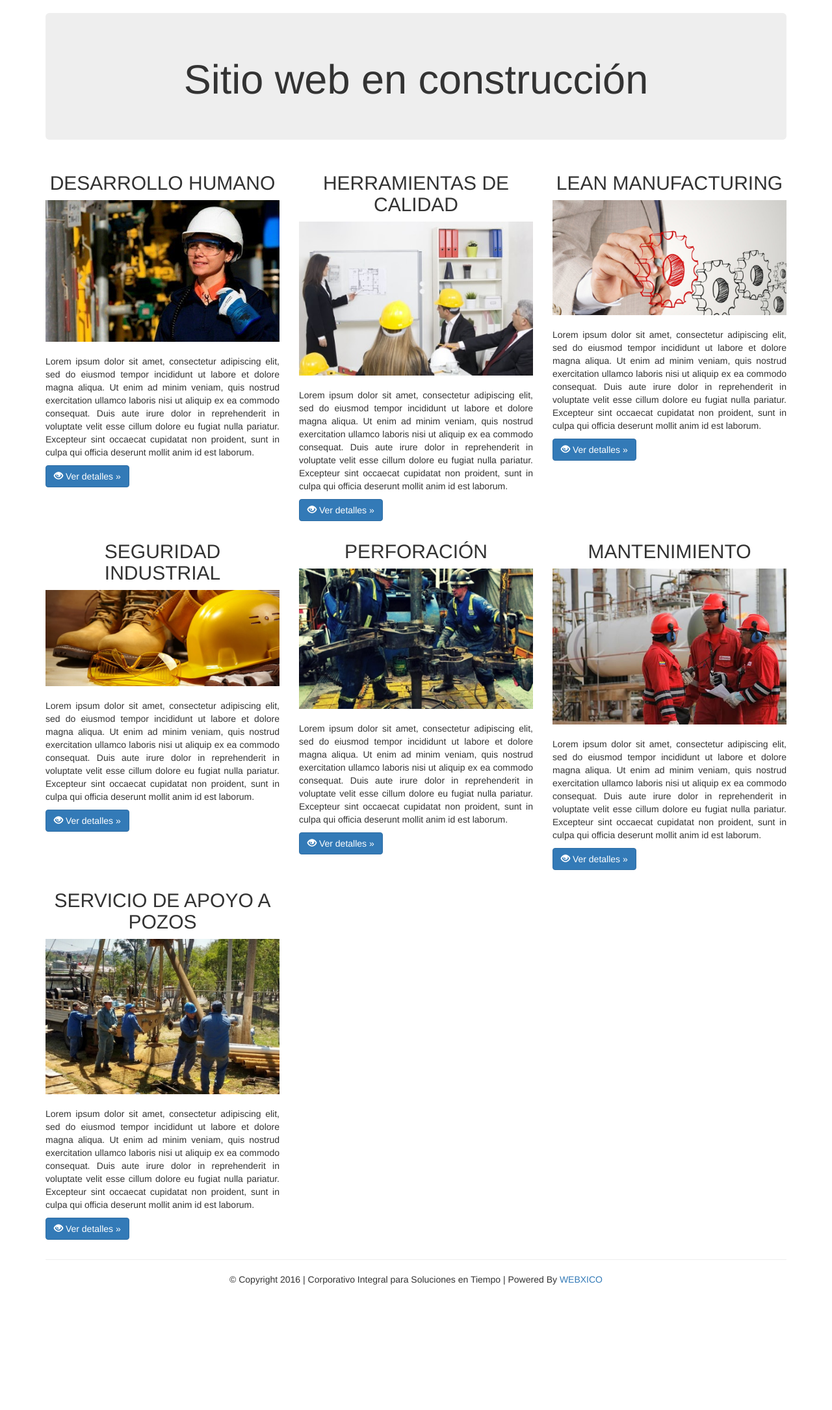
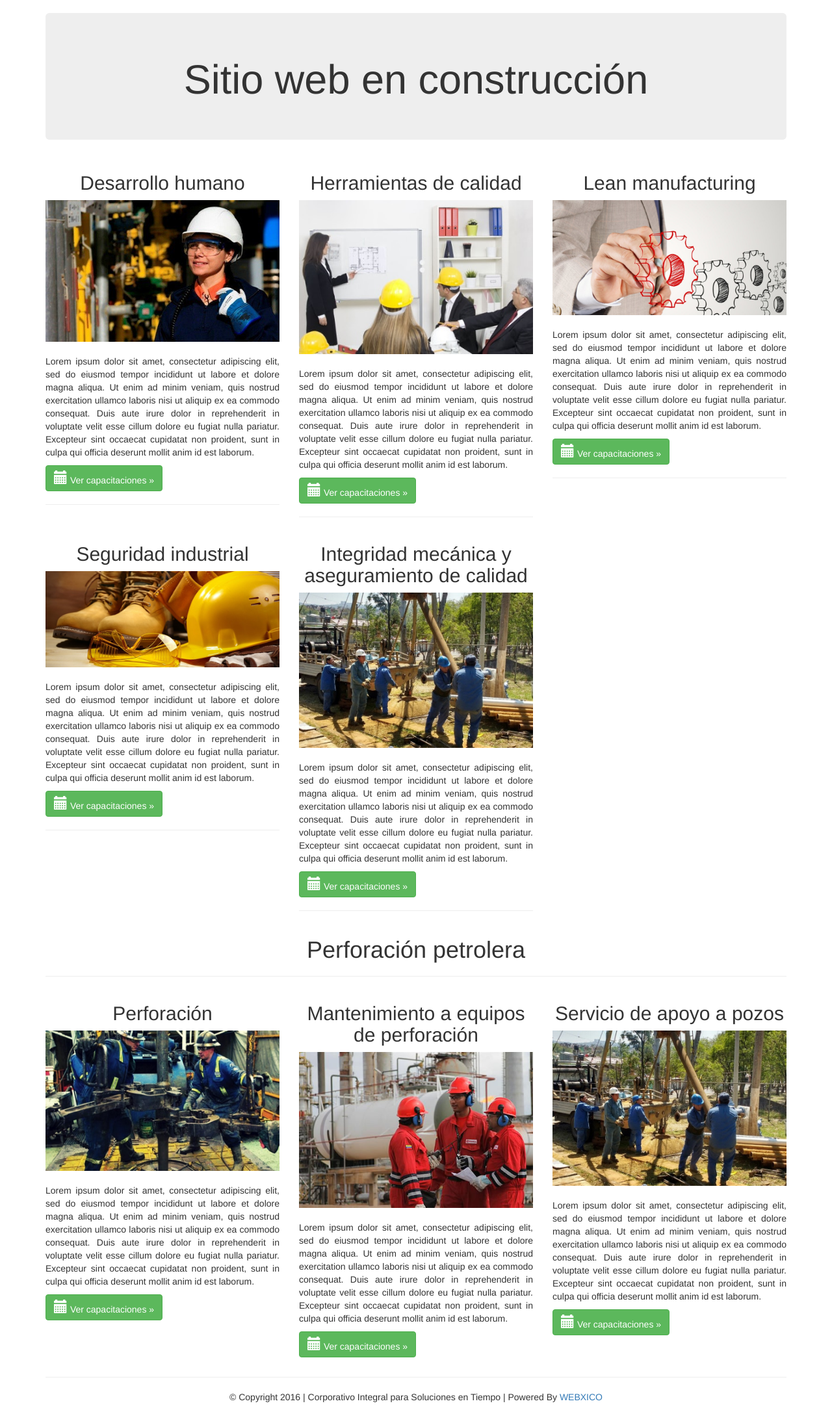
Before and after one commit to WEBXICO-MX/CIPSET, a PHP site: page / in a window 1280 px wide. Shown: the part 52-2222 px from the top of the page at 65% size. Before the commit the page ends 2029 px from the top, so only its background shows below. Run offline with PHP 8.4, Linux system fonts and the light colour scheme; some libraries are stand-ins or nearby versions.

Commit message:
Se agrega la categoria "INTEGRIDAD MECANICA Y ASEGURAMIENTO DE CALIDAD "

```diff
--- a/herramientas_calidad.php
+++ b/herramientas_calidad.php
@@ -41,12 +41,12 @@
         <div class="container">
             <div class="row">
                 <div class="col-md-12">
-                    <h1>HERRAMIENTAS DE CALIDAD</h1><br/>
+                    <h1>Herramientas de calidad</h1><br/>
                 </div>
                 <div class="col-md-12">
                     <div class="row">
                         <div class="col-md-6">
-                            <img src="img/herramientas_calidad.jpg" alt="HERRAMIENTAS DE CALIDAD" class="img-responsive" style="margin: 0 auto;"/><br/>
+                            <img src="img/herramientas_calidad.jpg" alt="Herramientas de calidad" class="img-responsive" style="margin: 0 auto;"/><br/>
                             <p>"Sed ut perspiciatis unde omnis iste natus error sit voluptatem accusantium doloremque laudantium, totam rem aperiam, eaque ipsa quae ab illo inventore veritatis et quasi architecto beatae vitae dicta sunt explicabo. Nemo enim ipsam voluptatem quia voluptas sit aspernatur aut odit aut fugit, sed quia consequuntur magni dolores eos qui ratione voluptatem sequi nesciunt. Neque porro quisquam est, qui dolorem ipsum quia dolor sit amet, consectetur, adipisci velit, sed quia non numquam eius modi tempora incidunt ut labore et dolore magnam aliquam quaerat voluptatem. Ut enim ad minima veniam, quis nostrum exercitationem ullam corporis suscipit laboriosam, nisi ut aliquid ex ea commodi consequatur? Quis autem vel eum iure reprehenderit qui in ea voluptate velit esse quam nihil molestiae consequatur, vel illum qui dolorem eum fugiat quo voluptas nulla pariatur?"</p>
                         </div>
                         <div class="col-md-6">
--- a/index.php
+++ b/index.php
@@ -42,7 +42,7 @@
             <div class="row row-offcanvas row-offcanvas-right">
                 <div class="col-xs-12 col-sm-12">
                     <p class="pull-right visible-xs">
-                        <button type="button" class="btn btn-primary btn-xs" data-toggle="offcanvas">Toggle nav</button>
+                        <button type="button" class="btn btn-success btn-xs" data-toggle="offcanvas">Toggle nav</button>
                     </p>
                     <div class="jumbotron">
                         <h1>Sitio web en construcción</h1>
@@ -51,52 +51,68 @@
                         <div class="col-md-12">
                             <div class="row">
                                 <div class="col-sm-6 col-md-4">
-                                    <h2>DESARROLLO HUMANO</h2>
+                                    <h2>Desarrollo humano</h2>
                                     <img src="img/desarrollo_humano.jpg" alt="Desarrollo humano" class="img-responsive"/><br/>
                                     <p>Lorem ipsum dolor sit amet, consectetur adipiscing elit, sed do eiusmod tempor incididunt ut labore et dolore magna aliqua. Ut enim ad minim veniam, quis nostrud exercitation ullamco laboris nisi ut aliquip ex ea commodo consequat. Duis aute irure dolor in reprehenderit in voluptate velit esse cillum dolore eu fugiat nulla pariatur. Excepteur sint occaecat cupidatat non proident, sunt in culpa qui officia deserunt mollit anim id est laborum.</p>
-                                    <p><a class="btn btn-primary" href="desarrollo_humano.php" role="button"><span class="glyphicon glyphicon-eye-open"></span> Ver detalles &raquo;</a></p>
+                                    <p><a class="btn btn-success" href="desarrollo_humano.php" role="button"><span class="glyphicon glyphicon-calendar" style="font-size: 1.5em"></span> Ver capacitaciones &raquo;</a></p>
+                                    <hr>
                                 </div>
                                 <div class="col-sm-6 col-md-4">
-                                    <h2>HERRAMIENTAS DE CALIDAD</h2>
+                                    <h2>Herramientas de calidad</h2>
                                     <img src="img/herramientas_calidad.jpg" alt="Herramientas de calidad" class="img-responsive"/><br/>
                                     <p>Lorem ipsum dolor sit amet, consectetur adipiscing elit, sed do eiusmod tempor incididunt ut labore et dolore magna aliqua. Ut enim ad minim veniam, quis nostrud exercitation ullamco laboris nisi ut aliquip ex ea commodo consequat. Duis aute irure dolor in reprehenderit in voluptate velit esse cillum dolore eu fugiat nulla pariatur. Excepteur sint occaecat cupidatat non proident, sunt in culpa qui officia deserunt mollit anim id est laborum.</p>
-                                    <p><a class="btn btn-primary" href="herramientas_calidad.php" role="button"><span class="glyphicon glyphicon-eye-open"></span> Ver detalles &raquo;</a></p>
+                                    <p><a class="btn btn-success" href="herramientas_calidad.php" role="button"><span class="glyphicon glyphicon-calendar" style="font-size: 1.5em" ></span> Ver capacitaciones &raquo;</a></p>
+                                    <hr>
                                 </div>
                                 <div class="clearfix visible-sm-block"></div>
                                 <div class="col-sm-6 col-md-4">
-                                    <h2>LEAN MANUFACTURING</h2>
-                                    <img src="img/lean_manufacturing.jpg" alt="LEAN MANUFACTURING" class="img-responsive"/><br/>
+                                    <h2>Lean manufacturing</h2>
+                                    <img src="img/lean_manufacturing.jpg" alt="Lean manufacturing" class="img-responsive"/><br/>
                                     <p>Lorem ipsum dolor sit amet, consectetur adipiscing elit, sed do eiusmod tempor incididunt ut labore et dolore magna aliqua. Ut enim ad minim veniam, quis nostrud exercitation ullamco laboris nisi ut aliquip ex ea commodo consequat. Duis aute irure dolor in reprehenderit in voluptate velit esse cillum dolore eu fugiat nulla pariatur. Excepteur sint occaecat cupidatat non proident, sunt in culpa qui officia deserunt mollit anim id est laborum.</p>
-                                    <p><a class="btn btn-primary" href="lean_manufacturing.php" role="button"><span class="glyphicon glyphicon-eye-open"></span> Ver detalles &raquo;</a></p>
+                                    <p><a class="btn btn-success" href="lean_manufacturing.php" role="button"><span class="glyphicon glyphicon-calendar" style="font-size: 1.5em"></span> Ver capacitaciones &raquo;</a></p>
+                                    <hr>
                                 </div>
                                 <div class="clearfix visible-md-block visible-lg-block"></div>
                                 <div class="col-sm-6 col-md-4">
-                                    <h2>SEGURIDAD INDUSTRIAL</h2>
-                                    <img src="img/seguridad_industrial.jpg" alt="SEGURIDAD INDUSTRIAL" class="img-responsive"/><br/>
+                                    <h2>Seguridad industrial</h2>
+                                    <img src="img/seguridad_industrial.jpg" alt="Seguridad industrial" class="img-responsive"/><br/>
                                     <p>Lorem ipsum dolor sit amet, consectetur adipiscing elit, sed do eiusmod tempor incididunt ut labore et dolore magna aliqua. Ut enim ad minim veniam, quis nostrud exercitation ullamco laboris nisi ut aliquip ex ea commodo consequat. Duis aute irure dolor in reprehenderit in voluptate velit esse cillum dolore eu fugiat nulla pariatur. Excepteur sint occaecat cupidatat non proident, sunt in culpa qui officia deserunt mollit anim id est laborum.</p>
-                                    <p><a class="btn btn-primary" href="seguridad_industrial.php" role="button"><span class="glyphicon glyphicon-eye-open"></span> Ver detalles &raquo;</a></p>
+                                    <p><a class="btn btn-success" href="seguridad_industrial.php" role="button"><span class="glyphicon glyphicon-calendar" style="font-size: 1.5em"></span> Ver capacitaciones &raquo;</a></p>
+                                    <hr>
                                 </div>
                                 <div class="clearfix visible-sm-block"></div>
                                 <div class="col-sm-6 col-md-4">
-                                    <h2>PERFORACIÓN</h2>
+                                    <h2>Integridad mecánica y aseguramiento de calidad</h2>
+                                    <img src="img/servicios_apoyo_pozos.jpg" alt="Servicio de apoyo a pozos" class="img-responsive"/><br/>
+                                    <p>Lorem ipsum dolor sit amet, consectetur adipiscing elit, sed do eiusmod tempor incididunt ut labore et dolore magna aliqua. Ut enim ad minim veniam, quis nostrud exercitation ullamco laboris nisi ut aliquip ex ea commodo consequat. Duis aute irure dolor in reprehenderit in voluptate velit esse cillum dolore eu fugiat nulla pariatur. Excepteur sint occaecat cupidatat non proident, sunt in culpa qui officia deserunt mollit anim id est laborum.</p>
+                                    <p><a class="btn btn-success" href="integridad_mecanica.php" role="button"><span class="glyphicon glyphicon-calendar" style="font-size: 1.5em"></span> Ver capacitaciones &raquo;</a></p>
+                                    <hr>
+                                </div>
+                            </div>
+                            <div class="row">
+                                <div class="col-md-12">
+                                    <h1>Perforación petrolera</h1><hr>
+                                </div>
+                                <div class="col-sm-6 col-md-4">
+                                    <h2>Perforación</h2>
                                     <img src="img/perforacion.jpg" alt="PERFORACION" class="img-responsive"/><br/>
                                     <p>Lorem ipsum dolor sit amet, consectetur adipiscing elit, sed do eiusmod tempor incididunt ut labore et dolore magna aliqua. Ut enim ad minim veniam, quis nostrud exercitation ullamco laboris nisi ut aliquip ex ea commodo consequat. Duis aute irure dolor in reprehenderit in voluptate velit esse cillum dolore eu fugiat nulla pariatur. Excepteur sint occaecat cupidatat non proident, sunt in culpa qui officia deserunt mollit anim id est laborum.</p>
-                                    <p><a class="btn btn-primary" href="perforacion.php" role="button"><span class="glyphicon glyphicon-eye-open"></span> Ver detalles &raquo;</a></p>
+                                    <p><a class="btn btn-success" href="perforacion.php" role="button"><span class="glyphicon glyphicon-calendar" style="font-size: 1.5em"></span> Ver capacitaciones &raquo;</a></p>
                                 </div>
                                 <div class="col-sm-6 col-md-4">
-                                    <h2>MANTENIMIENTO</h2>
-                                    <img src="img/mantenimiento.jpg" alt="MANTENIMIENTO" class="img-responsive"/><br/>
+                                    <h2> Mantenimiento a equipos de perforación</h2>
+                                    <img src="img/mantenimiento.jpg" alt=" Mantenimiento a equipos de perforación" class="img-responsive"/><br/>
                                     <p>Lorem ipsum dolor sit amet, consectetur adipiscing elit, sed do eiusmod tempor incididunt ut labore et dolore magna aliqua. Ut enim ad minim veniam, quis nostrud exercitation ullamco laboris nisi ut aliquip ex ea commodo consequat. Duis aute irure dolor in reprehenderit in voluptate velit esse cillum dolore eu fugiat nulla pariatur. Excepteur sint occaecat cupidatat non proident, sunt in culpa qui officia deserunt mollit anim id est laborum.</p>
-                                    <p><a class="btn btn-primary" href="mantenimiento.php" role="button"><span class="glyphicon glyphicon-eye-open"></span> Ver detalles &raquo;</a></p>
+                                    <p><a class="btn btn-success" href="mantenimiento.php" role="button"><span class="glyphicon glyphicon-calendar" style="font-size: 1.5em"></span> Ver capacitaciones &raquo;</a></p>
                                 </div>
                                 <div class="clearfix visible-sm-block"></div>
+                                <div class="col-sm-6 col-md-4">
+                                    <h2>Servicio de apoyo a pozos</h2>
+                                    <img src="img/servicios_apoyo_pozos.jpg" alt="Servicio de apoyo a pozos" class="img-responsive"/><br/>
+                                    <p>Lorem ipsum dolor sit amet, consectetur adipiscing elit, sed do eiusmod tempor incididunt ut labore et dolore magna aliqua. Ut enim ad minim veniam, quis nostrud exercitation ullamco laboris nisi ut aliquip ex ea commodo consequat. Duis aute irure dolor in reprehenderit in voluptate velit esse cillum dolore eu fugiat nulla pariatur. Excepteur sint occaecat cupidatat non proident, sunt in culpa qui officia deserunt mollit anim id est laborum.</p>
+                                    <p><a class="btn btn-success" href="servicio_apoyo_pozos.php" role="button"><span class="glyphicon glyphicon-calendar" style="font-size: 1.5em"></span> Ver capacitaciones &raquo;</a></p>
+                                </div>
                                 <div class="clearfix visible-md-block visible-lg-block"></div>
-                                <div class="col-sm-6 col-md-4">
-                                    <h2>SERVICIO DE APOYO A POZOS</h2>
-                                    <img src="img/servicios_apoyo_pozos.jpg" alt="SERVICIO DE APOYO A POZOS" class="img-responsive"/><br/>
-                                    <p>Lorem ipsum dolor sit amet, consectetur adipiscing elit, sed do eiusmod tempor incididunt ut labore et dolore magna aliqua. Ut enim ad minim veniam, quis nostrud exercitation ullamco laboris nisi ut aliquip ex ea commodo consequat. Duis aute irure dolor in reprehenderit in voluptate velit esse cillum dolore eu fugiat nulla pariatur. Excepteur sint occaecat cupidatat non proident, sunt in culpa qui officia deserunt mollit anim id est laborum.</p>
-                                    <p><a class="btn btn-primary" href="servicio_apoyo_pozos.php" role="button"><span class="glyphicon glyphicon-eye-open"></span> Ver detalles &raquo;</a></p>
-                                </div>
                             </div>
                         </div>
                     </div>
--- a/lean_manufacturing.php
+++ b/lean_manufacturing.php
@@ -1,7 +1,7 @@
 <!DOCTYPE html>
 <html lang="es">
     <head>
-        <title>CIPSET &#124; LEAN MANUFACTURING</title>
+        <title>CIPSET &#124; Lean manufacturing</title>
         <meta charset="UTF-8">
         <meta name="viewport" content="width=device-width, initial-scale=1.0">
         <link href="bower_components/bootstrap/dist/css/bootstrap.min.css" rel="stylesheet"/>
@@ -41,12 +41,12 @@
         <div class="container">
             <div class="row">
                 <div class="col-md-12">
-                    <h1>LEAN MANUFACTURING</h1><br/>
+                    <h1>Lean manufacturing</h1><br/>
                 </div>
                 <div class="col-md-12">
                     <div class="row">
                         <div class="col-md-6">
-                            <img src="img/lean_manufacturing.jpg" alt="LEAN MANUFACTURING" class="img-responsive" style="margin: 0 auto;"/><br/>
+                            <img src="img/lean_manufacturing.jpg" alt="Lean manufacturing" class="img-responsive" style="margin: 0 auto;"/><br/>
                             <p>"Sed ut perspiciatis unde omnis iste natus error sit voluptatem accusantium doloremque laudantium, totam rem aperiam, eaque ipsa quae ab illo inventore veritatis et quasi architecto beatae vitae dicta sunt explicabo. Nemo enim ipsam voluptatem quia voluptas sit aspernatur aut odit aut fugit, sed quia consequuntur magni dolores eos qui ratione voluptatem sequi nesciunt. Neque porro quisquam est, qui dolorem ipsum quia dolor sit amet, consectetur, adipisci velit, sed quia non numquam eius modi tempora incidunt ut labore et dolore magnam aliquam quaerat voluptatem. Ut enim ad minima veniam, quis nostrum exercitationem ullam corporis suscipit laboriosam, nisi ut aliquid ex ea commodi consequatur? Quis autem vel eum iure reprehenderit qui in ea voluptate velit esse quam nihil molestiae consequatur, vel illum qui dolorem eum fugiat quo voluptas nulla pariatur?"</p>
                         </div>
                         <div class="col-md-6">
--- a/mantenimiento.php
+++ b/mantenimiento.php
@@ -1,7 +1,7 @@
 <!DOCTYPE html>
 <html lang="es">
     <head>
-        <title>CIPSET &#124; MANTENIMIENTO</title>
+        <title>CIPSET &#124;  Mantenimiento a equipos de perforación</title>
         <meta charset="UTF-8">
         <meta name="viewport" content="width=device-width, initial-scale=1.0">
         <link href="bower_components/bootstrap/dist/css/bootstrap.min.css" rel="stylesheet"/>
@@ -41,12 +41,12 @@
         <div class="container">
             <div class="row">
                 <div class="col-md-12">
-                    <h1>MANTENIMIENTO</h1><br/>
+                    <h1> Mantenimiento a equipos de perforación</h1><br/>
                 </div>
                 <div class="col-md-12">
                     <div class="row">
                         <div class="col-md-6">
-                            <img src="img/mantenimiento.jpg" alt="MANTENIMIENTO" class="img-responsive" style="margin: 0 auto;"/><br/>
+                            <img src="img/mantenimiento.jpg" alt=" Mantenimiento a equipos de perforación" class="img-responsive" style="margin: 0 auto;"/><br/>
                             <p>"Sed ut perspiciatis unde omnis iste natus error sit voluptatem accusantium doloremque laudantium, totam rem aperiam, eaque ipsa quae ab illo inventore veritatis et quasi architecto beatae vitae dicta sunt explicabo. Nemo enim ipsam voluptatem quia voluptas sit aspernatur aut odit aut fugit, sed quia consequuntur magni dolores eos qui ratione voluptatem sequi nesciunt. Neque porro quisquam est, qui dolorem ipsum quia dolor sit amet, consectetur, adipisci velit, sed quia non numquam eius modi tempora incidunt ut labore et dolore magnam aliquam quaerat voluptatem. Ut enim ad minima veniam, quis nostrum exercitationem ullam corporis suscipit laboriosam, nisi ut aliquid ex ea commodi consequatur? Quis autem vel eum iure reprehenderit qui in ea voluptate velit esse quam nihil molestiae consequatur, vel illum qui dolorem eum fugiat quo voluptas nulla pariatur?"</p>
                         </div>
                         <div class="col-md-6">
--- a/perforacion.php
+++ b/perforacion.php
@@ -1,7 +1,7 @@
 <!DOCTYPE html>
 <html lang="es">
     <head>
-        <title>CIPSET &#124; PERFORACIÓN</title>
+        <title>CIPSET &#124; Perforación</title>
         <meta charset="UTF-8">
         <meta name="viewport" content="width=device-width, initial-scale=1.0">
         <link href="bower_components/bootstrap/dist/css/bootstrap.min.css" rel="stylesheet"/>
@@ -41,12 +41,12 @@
         <div class="container">
             <div class="row">
                 <div class="col-md-12">
-                    <h1>PERFORACIÓN</h1><br/>
+                    <h1>Perforación</h1><br/>
                 </div>
                 <div class="col-md-12">
                     <div class="row">
                         <div class="col-md-6">
-                            <img src="img/perforacion.jpg" alt="PERFORACIÓN" class="img-responsive" style="margin: 0 auto;"/><br/>
+                            <img src="img/perforacion.jpg" alt="Perforación" class="img-responsive" style="margin: 0 auto;"/><br/>
                             <p>"Sed ut perspiciatis unde omnis iste natus error sit voluptatem accusantium doloremque laudantium, totam rem aperiam, eaque ipsa quae ab illo inventore veritatis et quasi architecto beatae vitae dicta sunt explicabo. Nemo enim ipsam voluptatem quia voluptas sit aspernatur aut odit aut fugit, sed quia consequuntur magni dolores eos qui ratione voluptatem sequi nesciunt. Neque porro quisquam est, qui dolorem ipsum quia dolor sit amet, consectetur, adipisci velit, sed quia non numquam eius modi tempora incidunt ut labore et dolore magnam aliquam quaerat voluptatem. Ut enim ad minima veniam, quis nostrum exercitationem ullam corporis suscipit laboriosam, nisi ut aliquid ex ea commodi consequatur? Quis autem vel eum iure reprehenderit qui in ea voluptate velit esse quam nihil molestiae consequatur, vel illum qui dolorem eum fugiat quo voluptas nulla pariatur?"</p>
                         </div>
                         <div class="col-md-6">
--- a/seguridad_industrial.php
+++ b/seguridad_industrial.php
@@ -1,7 +1,7 @@
 <!DOCTYPE html>
 <html lang="es">
     <head>
-        <title>CIPSET &#124; SEGURIDAD INDUSTRIAL</title>
+        <title>CIPSET &#124; Seguridad industrial</title>
         <meta charset="UTF-8">
         <meta name="viewport" content="width=device-width, initial-scale=1.0">
         <link href="bower_components/bootstrap/dist/css/bootstrap.min.css" rel="stylesheet"/>
@@ -41,12 +41,12 @@
         <div class="container">
             <div class="row">
                 <div class="col-md-12">
-                    <h1>SEGURIDAD INDUSTRIAL</h1><br/>
+                    <h1>Seguridad industrial</h1><br/>
                 </div>
                 <div class="col-md-12">
                     <div class="row">
                         <div class="col-md-6">
-                            <img src="img/seguridad_industrial.jpg" alt="SEGURIDAD INDUSTRIAL" class="img-responsive" style="margin: 0 auto;"/><br/>
+                            <img src="img/seguridad_industrial.jpg" alt="Seguridad industrial" class="img-responsive" style="margin: 0 auto;"/><br/>
                             <p>"Sed ut perspiciatis unde omnis iste natus error sit voluptatem accusantium doloremque laudantium, totam rem aperiam, eaque ipsa quae ab illo inventore veritatis et quasi architecto beatae vitae dicta sunt explicabo. Nemo enim ipsam voluptatem quia voluptas sit aspernatur aut odit aut fugit, sed quia consequuntur magni dolores eos qui ratione voluptatem sequi nesciunt. Neque porro quisquam est, qui dolorem ipsum quia dolor sit amet, consectetur, adipisci velit, sed quia non numquam eius modi tempora incidunt ut labore et dolore magnam aliquam quaerat voluptatem. Ut enim ad minima veniam, quis nostrum exercitationem ullam corporis suscipit laboriosam, nisi ut aliquid ex ea commodi consequatur? Quis autem vel eum iure reprehenderit qui in ea voluptate velit esse quam nihil molestiae consequatur, vel illum qui dolorem eum fugiat quo voluptas nulla pariatur?"</p>
                         </div>
                         <div class="col-md-6">
--- a/servicio_apoyo_pozos.php
+++ b/servicio_apoyo_pozos.php
@@ -1,7 +1,7 @@
 <!DOCTYPE html>
 <html lang="es">
     <head>
-        <title>CIPSET &#124; SERVICIO DE APOYO A POZOS</title>
+        <title>CIPSET &#124; Servicio de apoyo a pozos</title>
         <meta charset="UTF-8">
         <meta name="viewport" content="width=device-width, initial-scale=1.0">
         <link href="bower_components/bootstrap/dist/css/bootstrap.min.css" rel="stylesheet"/>
@@ -41,12 +41,12 @@
         <div class="container">
             <div class="row">
                 <div class="col-md-12">
-                    <h1>SERVICIO DE APOYO A POZOS</h1><br/>
+                    <h1>Servicio de apoyo a pozos</h1><br/>
                 </div>
                 <div class="col-md-12">
                     <div class="row">
                         <div class="col-md-6">
-                            <img src="img/servicios_apoyo_pozos.jpg" alt="SERVICIO DE APOYO A POZOS" class="img-responsive" style="margin: 0 auto;"/><br/>
+                            <img src="img/servicios_apoyo_pozos.jpg" alt="Servicio de apoyo a pozos" class="img-responsive" style="margin: 0 auto;"/><br/>
                             <p>"Sed ut perspiciatis unde omnis iste natus error sit voluptatem accusantium doloremque laudantium, totam rem aperiam, eaque ipsa quae ab illo inventore veritatis et quasi architecto beatae vitae dicta sunt explicabo. Nemo enim ipsam voluptatem quia voluptas sit aspernatur aut odit aut fugit, sed quia consequuntur magni dolores eos qui ratione voluptatem sequi nesciunt. Neque porro quisquam est, qui dolorem ipsum quia dolor sit amet, consectetur, adipisci velit, sed quia non numquam eius modi tempora incidunt ut labore et dolore magnam aliquam quaerat voluptatem. Ut enim ad minima veniam, quis nostrum exercitationem ullam corporis suscipit laboriosam, nisi ut aliquid ex ea commodi consequatur? Quis autem vel eum iure reprehenderit qui in ea voluptate velit esse quam nihil molestiae consequatur, vel illum qui dolorem eum fugiat quo voluptas nulla pariatur?"</p>
                         </div>
                         <div class="col-md-6">
```
Also changed, not shown: integridad_mecanica.php (renamed from desarrollo_humano.php, +15 -22 lines).
